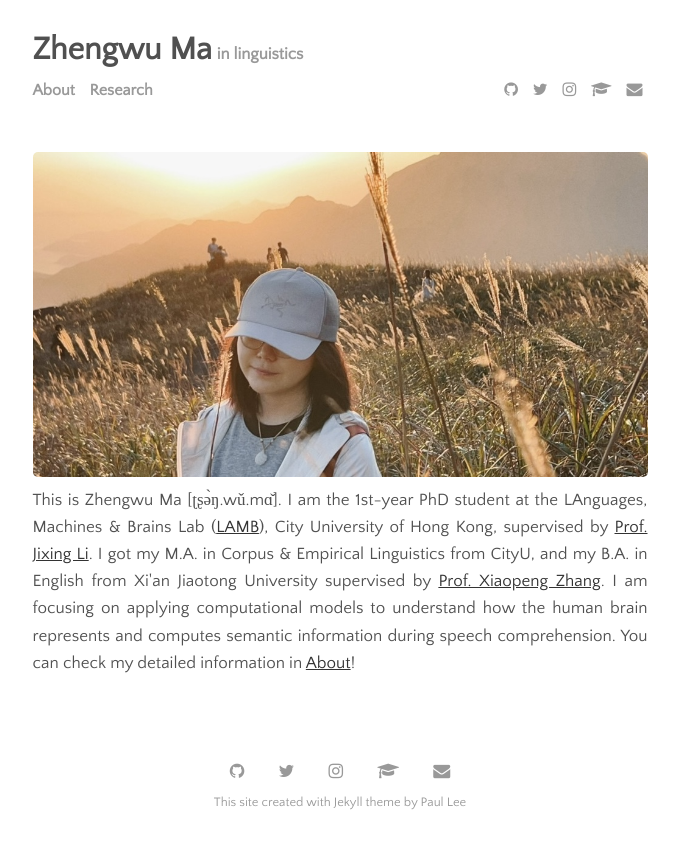
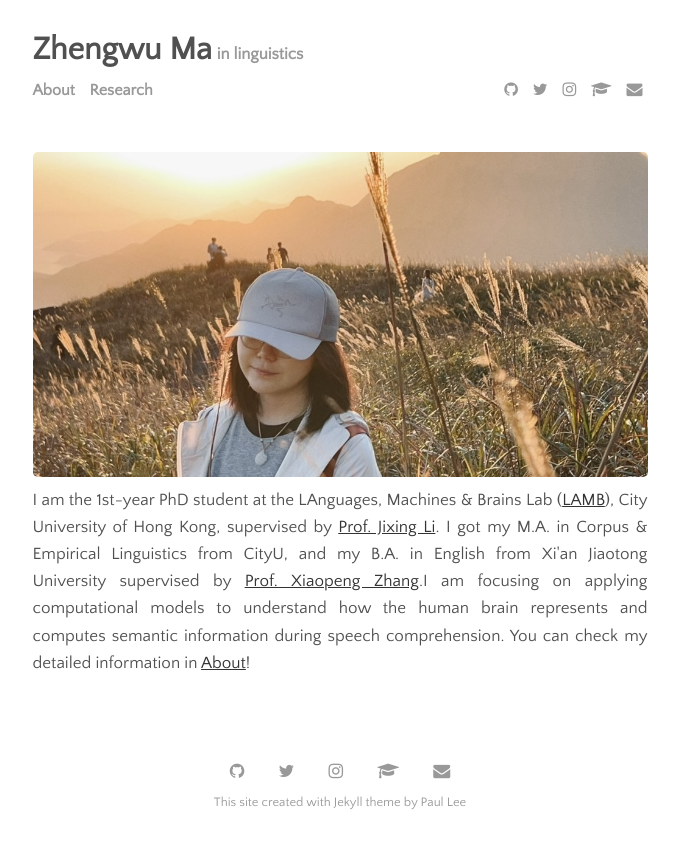
Before and after one commit to zhengwuma/zhengwuma.github.io, a Jekyll site: the page built from index.html, in a window 1280 px wide. Shown: the top 849 px of the page, without its empty margins (300-979 px from the left). Built offline with Jekyll 4.4.1, drawn with Linux system fonts in a browser that asks for light colours; the list of posts is cut into pages by our own code.

Commit message:
Update index.html

```diff
--- a/index.html
+++ b/index.html
@@ -5,11 +5,10 @@ title: Home
 <img src="{{ site.github.url }}/assets/img/page.jpg">
 <br>
 <div style="text-align: justify">
-  This is Zhengwu Ma [ʈʂə̀ŋ.wǔ.mɑ̌]. I am the 1st-year PhD student at the LAnguages, Machines & Brains Lab
-  (<a href="https://compneurolinglab.github.io/">LAMB</a>), City University of Hong Kong, supervised by
-  <a href="https://jixing-li.github.io/">Prof. Jixing Li</a>. I got my M.A. in Corpus & Empirical Linguistics from CityU,
-  and my B.A. in English from Xi'an Jiaotong University supervised by <a href="https://gr.xjtu.edu.cn/zh/web/zhangxp">Prof. Xiaopeng Zhang</a>.
-  I am focusing on applying computational models to understand how the human brain represents and
-  computes semantic information during speech comprehension. You can check my detailed information in
-  <a href="https://zhengwuma.github.io/about.html">About</a>!
+  I am the 1st-year PhD student at the LAnguages, Machines & Brains Lab (<a href="https://compneurolinglab.github.io/">LAMB</a>),
+  City University of Hong Kong, supervised by <a href="https://jixing-li.github.io/">Prof. Jixing Li</a>. I got my M.A. in
+  Corpus & Empirical Linguistics from CityU, and my B.A. in English from Xi'an Jiaotong University supervised by
+  <a href="https://gr.xjtu.edu.cn/zh/web/zhangxp">Prof. Xiaopeng Zhang</a>.I am focusing on applying computational models
+  to understand how the human brain represents and computes semantic information during speech comprehension.
+  You can check my detailed information in <a href="https://zhengwuma.github.io/about.html">About</a>!
 </div>
```
